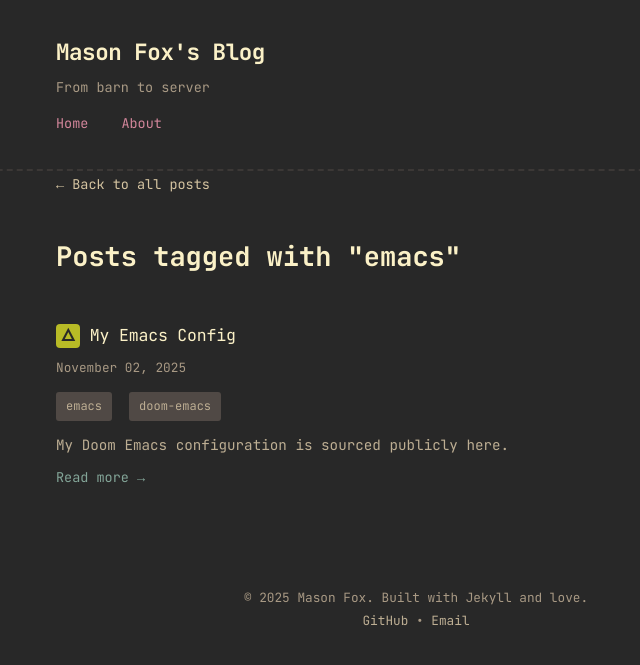
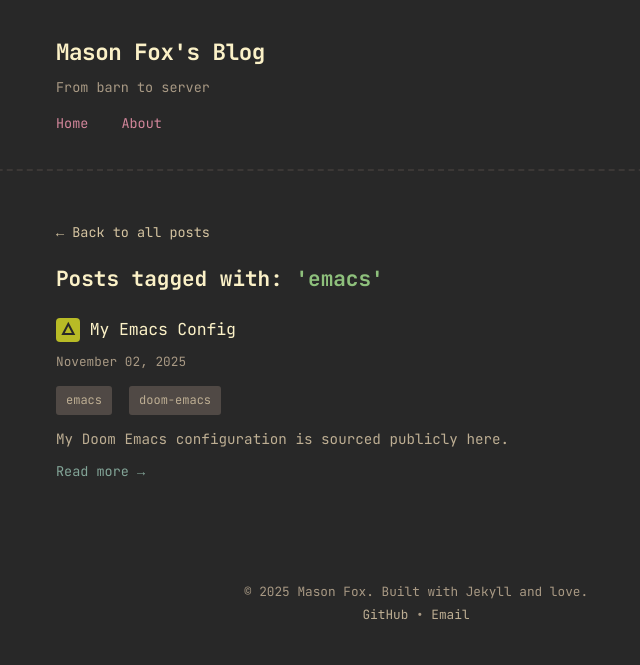
Before and after one commit to masonfox/blog, a Jekyll site: the page built from tags/emacs.html, in a window 1280 px wide. Shown: the top 665 px of the page, without its empty margins (224-864 px from the left). Built offline with Jekyll 4.4.1, drawn with Linux system fonts in a browser that asks for light colours.

Commit message:
Refactor tag layout

```diff
--- a/_layouts/tag.html
+++ b/_layouts/tag.html
@@ -5,7 +5,10 @@
 <div class="tag-page">
   <a href="{{ '/' | relative_url }}" class="back-link">← Back to all posts</a>
 
-  <h1>Posts tagged with "{{ page.tag }}"</h1>
+  <h2 class="tag-header">
+    <span>Posts tagged with:</span>
+    <span class="tag-name">{{ page.tag }}</span>
+  </h2>
 
   {% if site.tags[page.tag] %}
   <ul class="post-list">
@@ -18,9 +21,6 @@
         <time datetime="{{ post.date | date_to_xmlschema }}">
           {{ post.date | date: "%B %d, %Y" }}
         </time>
-        {% if post.author %}
-        <span> • by {{ post.author }}</span>
-        {% endif %}
       </div>
       {% if post.tags %}
       <div class="post-tags">
--- a/assets/css/style.css
+++ b/assets/css/style.css
@@ -302,6 +302,23 @@
   margin-top: .75rem;
 }
 
+.tag-header {
+  color: var(--fg0);
+  margin-top: 0;
+}
+
+.tag-header .tag-name {
+  color: var(--aqua);
+}
+
+.tag-name::before {
+  content: "'";
+}
+
+.tag-name::after {
+  content: "'";
+}
+
 .tag {
   display: inline-block;
   background-color: var(--bg2);
@@ -363,9 +380,8 @@
   text-decoration: underline;
 }
 
-.tag-page h1 {
-  margin-bottom: 40px;
-  margin-top: 20px;
+.tag-page {
+  margin-top: 3rem;
 }
 
 .tag-page .post-excerpt {
```
